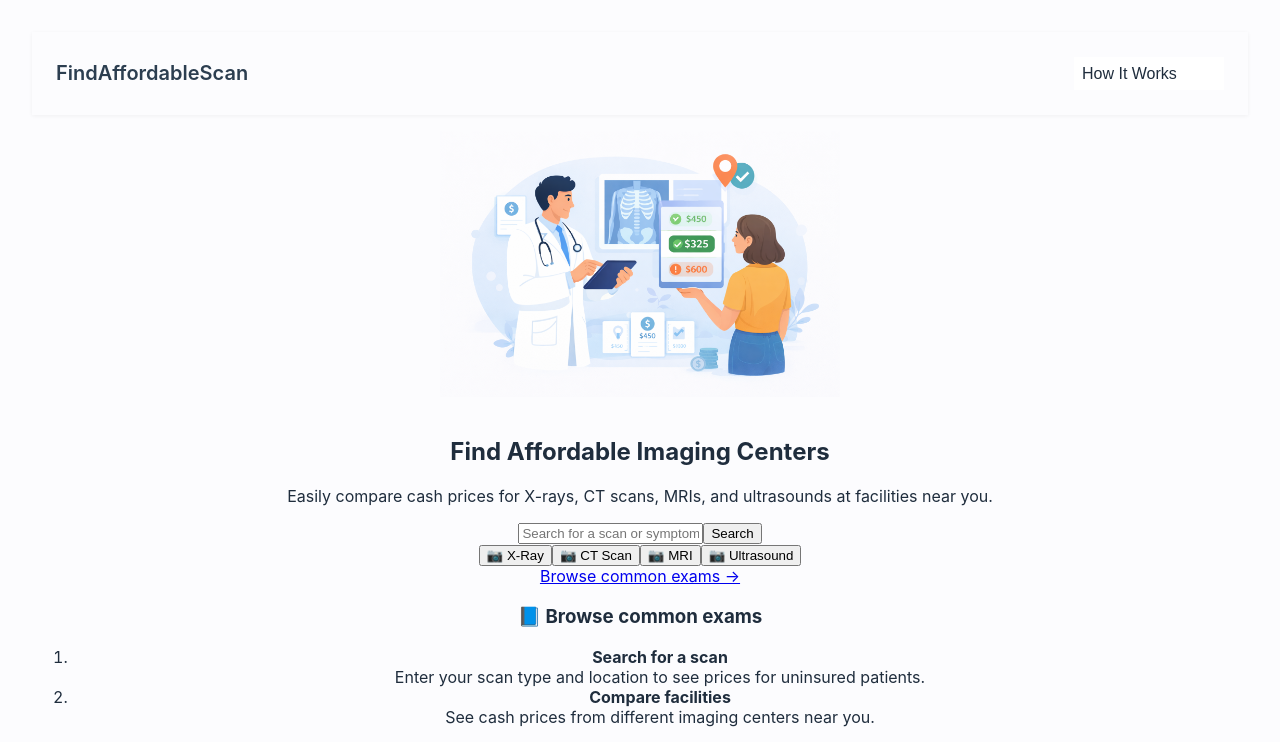
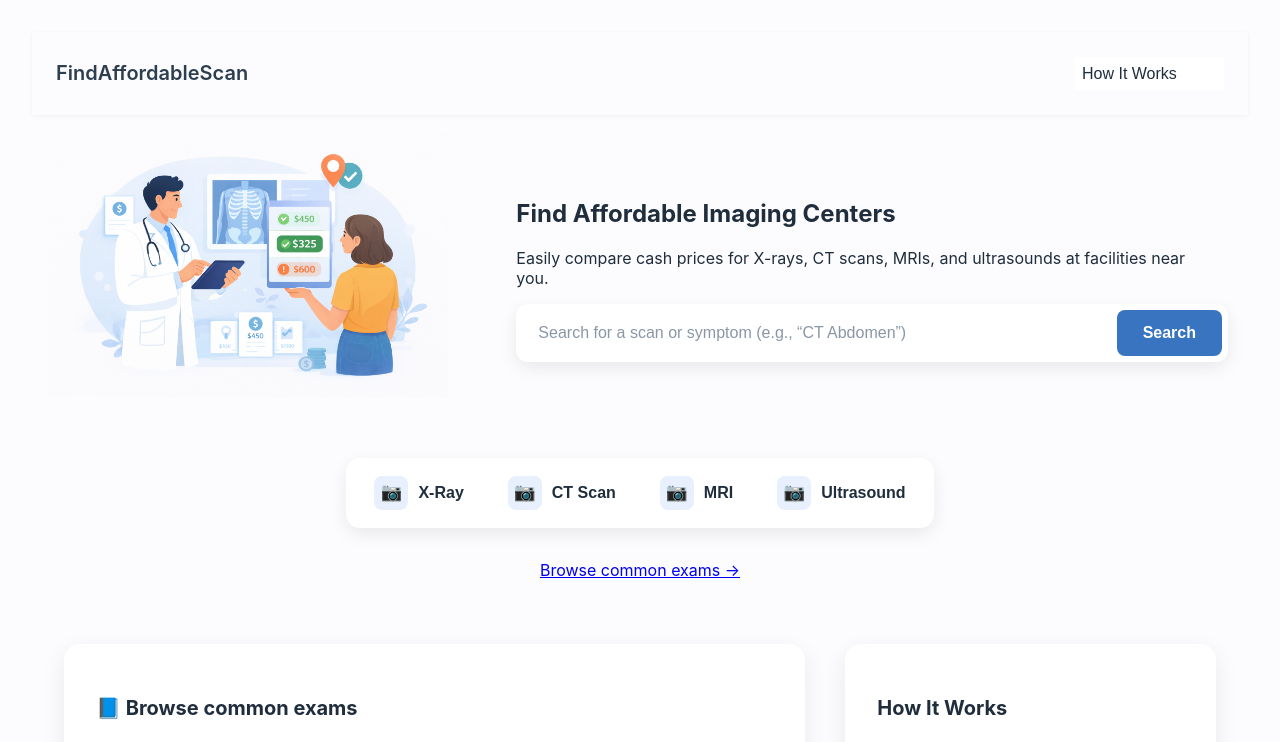
Before and after one commit to JoshuaYoshi1922/project-practice-OpenCost, a React (Vite) app in the folder project-practice-OpenCost/: page / in a window 1280 px wide. Shown: the top 742 px of the page. Built offline with nearby package versions, Linux system fonts and the light colour scheme.

Commit message:
Updated homepage frontend UI

```diff
--- a/project-practice-OpenCost/src/Components/HomePage.jsx
+++ b/project-practice-OpenCost/src/Components/HomePage.jsx
@@ -64,23 +64,23 @@ const HomePage = () => {
         <div className="info-box">
           <h3 className="info-title">📘 Browse common exams</h3>
           <ol className="info-list">
-            <li>
+            <li data-step="1">
               <strong>Search for a scan</strong><br />
               Enter your scan type and location to see prices for uninsured patients.
             </li>
-            <li>
+            <li data-step="2">
               <strong>Compare facilities</strong><br />
               See cash prices from different imaging centers near you.
             </li>
           </ol>
         </div>
 
-        <div className="info-box">
+        <div className="info-box right">
           <h3 className="info-title">How It Works</h3>
           <ol className="info-list">
-            <li><strong>Search for a scan</strong> – Enter your scan type and location to see prices.</li>
-            <li><strong>Compare facilities</strong> – See cash prices from nearby centers.</li>
-            <li><strong>Save on medical bills</strong> – Choose the best option, no insurance needed.</li>
+            <li data-step="1"><strong>Search for a scan</strong> – Enter your scan type and location to see prices.</li>
+            <li data-step="2"><strong>Compare facilities</strong> – See cash prices from nearby centers.</li>
+            <li data-step="3"><strong>Save on medical bills</strong> – Choose the best option, no insurance needed.</li>
           </ol>
         </div>
       </div>
--- a/project-practice-OpenCost/src/index.css
+++ b/project-practice-OpenCost/src/index.css
@@ -21,7 +21,7 @@ header {
   align-items: center;
   padding: 1rem 1.5rem;
   background-color: #fcfcfe;
-  box-shadow: 0 1px 4px rgba(0,0,0,0.05);
+  box-shadow: 0 1px 4px rgba(0, 0, 0, 0.05);
 }
 
 header h1 {
@@ -52,7 +52,7 @@ header a:hover {
   gap: 2.5rem;
   padding: 3rem 1.5rem;
   background-color: white;
-  box-shadow: 0 1px 4px rgba(0,0,0,0.05);
+  box-shadow: 0 1px 4px rgba(0, 0, 0, 0.05);
 }
 
 .header-select {
@@ -65,15 +65,224 @@ header a:hover {
   width: 150px;
 }
 
-
+.hero-section {
+  display: flex;
+  flex-direction: row;
+  gap: 1.5rem;
+}
 
 .hero-content {
-
-  padding-right: 1rem 1rem 1rem 1.5rem;
+  text-align: left;
+  gap: 4rem;
+  padding: 4rem 2rem;
 }
 
 select:focus {
   outline: none;
+}
+
+.search-box {
+  display: flex;
+  align-items: center;
+  max-width: 720px;
+  width: 100%;
+  background: #fff;
+  border-radius: 12px;
+  padding: 6px;
+  box-shadow: 0 6px 18px rgba(0, 0, 0, 0.08);
+}
+
+.search-input {
+  flex: 1;
+  border: none;
+  outline: none;
+  padding: 14px 16px;
+  font-size: 1rem;
+  color: #1f2d3d;
+  border-radius: 8px;
+}
+
+.search-input::placeholder {
+  color: #8a97a6;
+}
+
+.search-button {
+  border: none;
+  padding: 14px 26px;
+  font-size: 1rem;
+  font-weight: 600;
+  color: #fff;
+  background: linear-gradient(135deg, #3874c0, #3874c0);
+  border-radius: 8px;
+  cursor: pointer;
+}
+
+.search-button:hover {
+  background: linear-gradient(135deg, #2a5792, #275086);
+}
+
+.search-button:active {
+  transform: scale(0.98);
+}
+
+.scan-buttons {
+  display: flex;
+  align-items: center;
+  background: #fff;
+  border-radius: 14px;
+  padding: 6px;
+  box-shadow: 0 6px 18px rgba(0, 0, 0, 0.08);
+  width: fit-content;
+  margin: 2rem auto;
+}
+
+.scan-button {
+  display: flex;
+  align-items: center;
+  gap: 10px;
+  padding: 12px 22px;
+  font-size: 1rem;
+  font-weight: 600;
+  color: #1f2d3d;
+  background: transparent;
+  border: none;
+  border-radius: 10px;
+  cursor: pointer;
+  transition: background 0.2s ease, box-shadow 0.2s ease;
+}
+
+.scan-button span {
+  display: flex;
+  align-items: center;
+  justify-content: center;
+  width: 34px;
+  height: 34px;
+  background: #e8f0fe;
+  border-radius: 8px;
+  font-size: 1.1rem;
+}
+
+.scan-button:hover {
+  background: #f5f8ff;
+}
+
+.scan-button:active {
+  box-shadow: inset 0 0 0 2px #3b82f6;
+}
+
+/* Overall layout (two columns) */
+.info-section {
+  display: grid;
+  grid-template-columns: 2fr 1fr;
+  gap: 2.5rem;
+  max-width: 1200px;
+  margin: 4rem auto;
+  padding: 0 2rem;
+}
+
+/* Card base (used by BOTH boxes) */
+.info-box {
+  background: #ffffff;
+  border-radius: 16px;
+  padding: 2rem;
+  box-shadow: 0 8px 24px rgba(0, 0, 0, 0.08);
+}
+
+/* Left card header */
+.info-title {
+  display: flex;
+  align-items: center;
+  gap: 0.75rem;
+  font-size: 1.25rem;
+  font-weight: 700;
+  color: #1f2d3d;
+  margin-bottom: 1.5rem;
+}
+
+/* blue numbered circles + text alignment */
+.info-list {
+  list-style: none;
+  padding: 0;
+  margin: 0;
+}
+
+.info-list li {
+  display: flex;
+  gap: 1rem;
+  margin-bottom: 1.5rem;
+}
+
+/* Step number circle styling */
+.info-list li::before {
+  content: attr(data-step);
+  display: flex;
+  align-items: center;
+  justify-content: center;
+  min-width: 34px;
+  height: 34px;
+  background: #3b82f6;
+  color: #fff;
+  font-weight: 700;
+  border-radius: 50%;
+}
+
+/* Step text styling */
+.info-list strong {
+  color: #1f2d3d;
+  font-weight: 600;
+}
+
+.info-list {
+  color: #5b6b7c;
+  line-height: 1.5;
+}
+
+/* Right column (“How It Works”) vertical connector */
+.info-box.right .info-list li {
+  position: relative;
+}
+
+.info-box.right .info-list li:not(:last-child)::after {
+  content: '';
+  position: absolute;
+  left: 16px;
+  top: 40px;
+  height: calc(100% - 10px);
+  border-left: 2px dashed #dbe4f0;
+}
+
+
+
+@media (max-width: 900px) {
+  .info-section {
+    grid-template-columns: 1fr;
+  }
+
+  .hero-section {
+    flex-wrap: wrap;
+    gap: 2rem;
+    flex-direction: column;
+  }
+
+}
+
+@media (max-width: 640px) {
+  .scan-buttons {
+    flex-wrap: wrap;
+    gap: 0.5rem;
+    justify-content: center;
+  }
+
+  .home-header {
+    text-align: center;
+    flex-direction: column;
+    gap: 1rem;
+  }
+
+  .hero-image {
+    max-width: 100%;
+    margin: 0 auto;
+  }
 }
 
 @media (min-width: 768px) {
```
